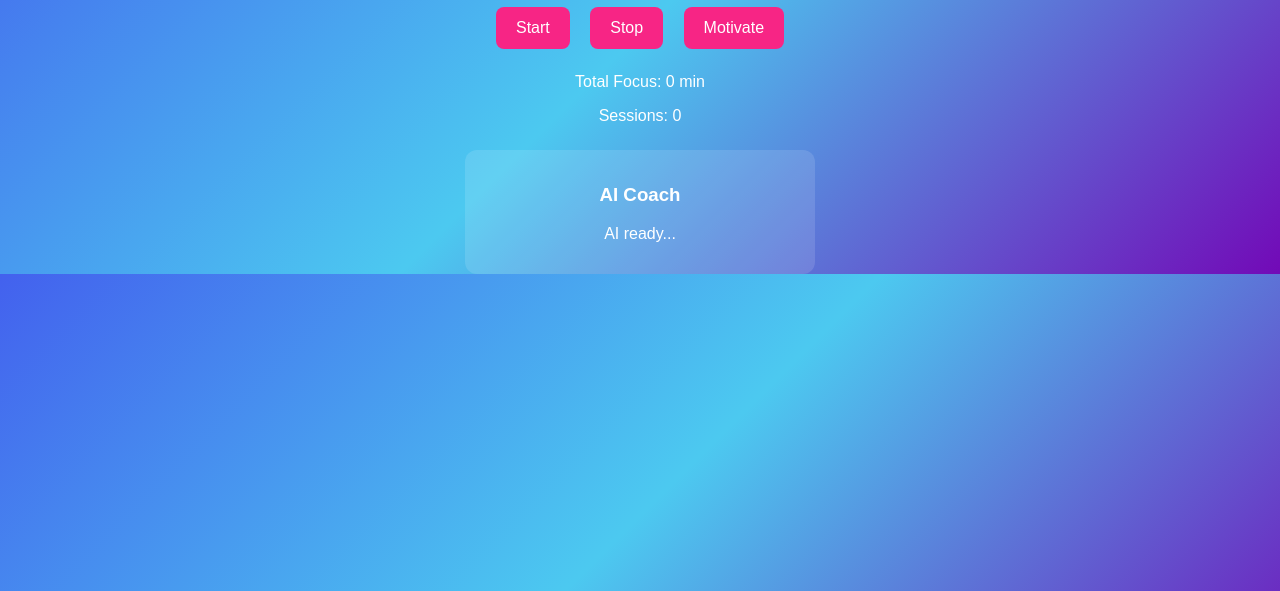
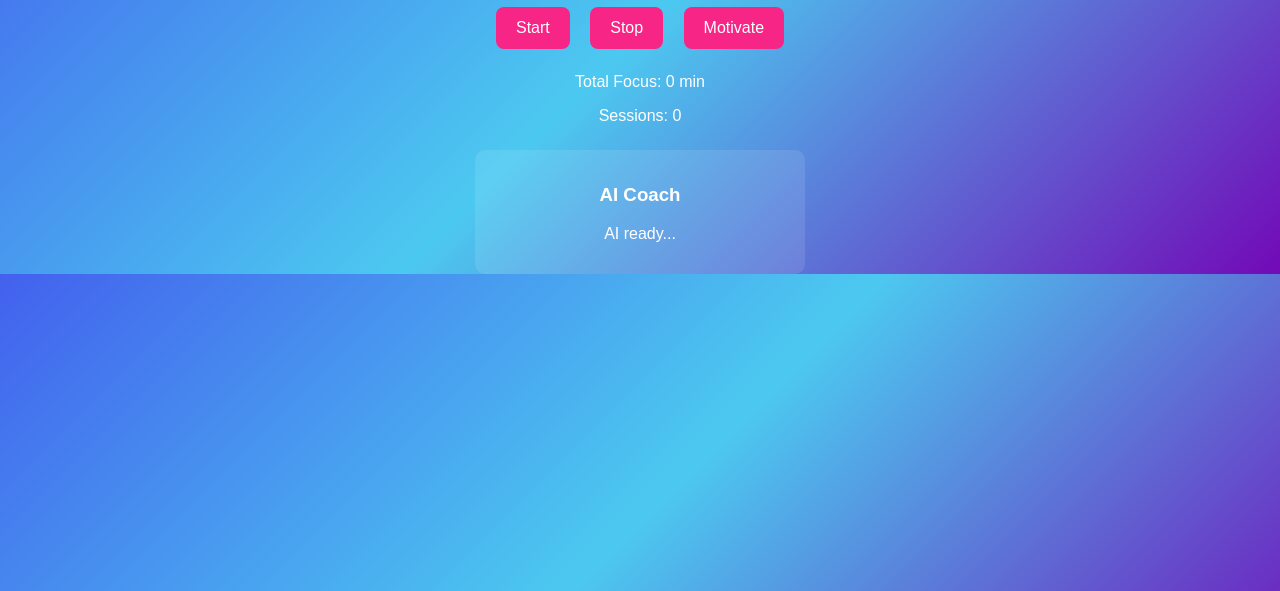
Before and after one commit to avanthikaanand007-alt/Focus-Tracker, a plain HTML site: page index.html in a window 1280 px wide. Shown: the part 209-800 px from the top of the page. Drawn offline with Linux system fonts and the light colour scheme.

Commit message:
Update style.css

```diff
--- a/style.css
+++ b/style.css
@@ -33,12 +33,12 @@ button:hover {
 
 .ai {
   margin-top: 25px;
-  background: rgba(255,255,255,0.12);
+  background: rgba(255,255,255,0.1);
   padding: 15px;
-  width: 320px;
+  width: 300px;
   margin-left: auto;
   margin-right: auto;
-  border-radius: 12px;
+  border-radius: 10px;
 }
 
 /* Cursor glow */
```
